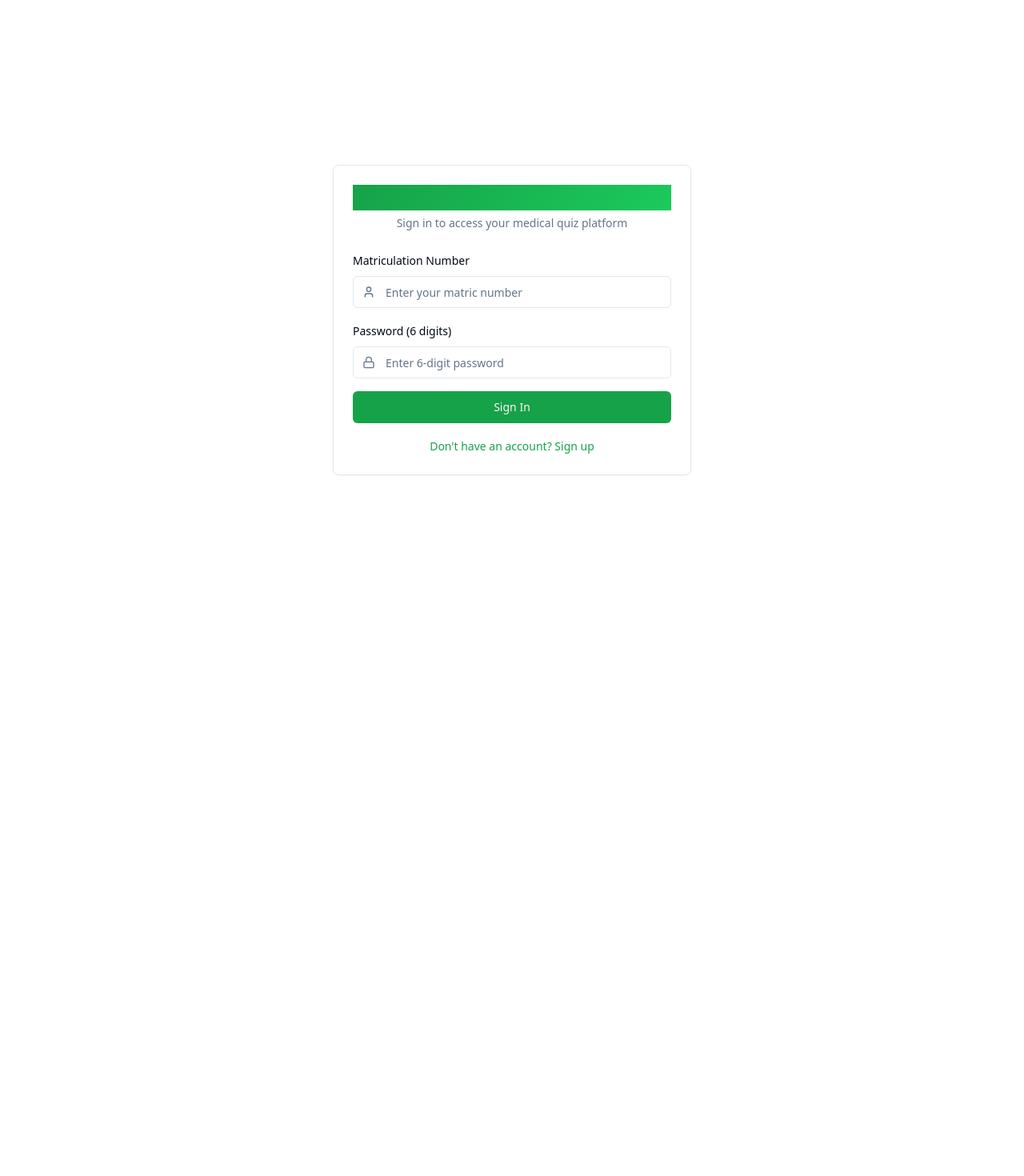
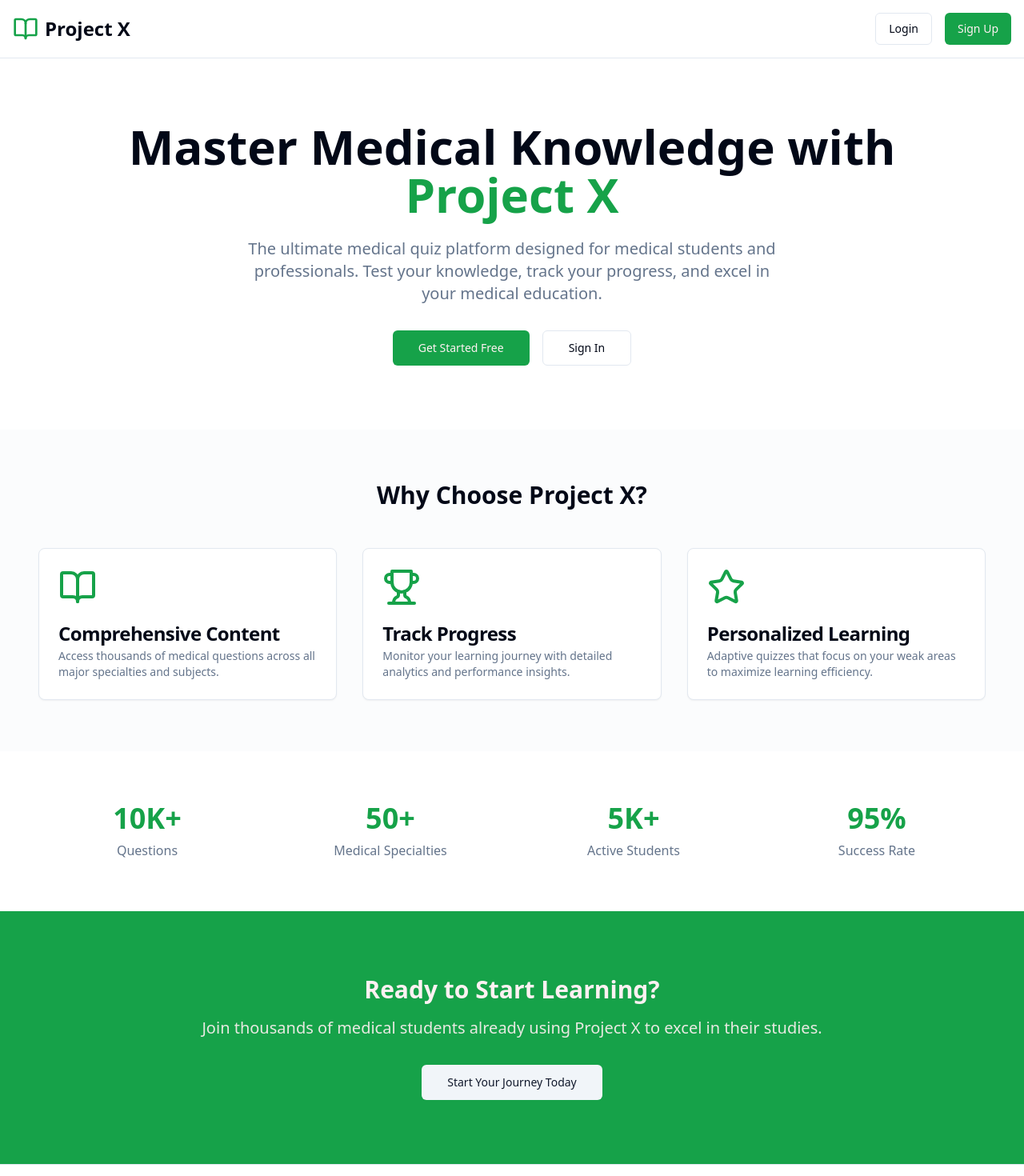
Before and after one commit to ProjectXacc/laucomprojctx, a React (Vite) app: page / in a window 1280 px wide. Shown: the top 1470 px of the page at 80% size. Before the commit the page ends 800 px from the top, so only its background shows below. Built offline with nearby package versions, Linux system fonts and the light colour scheme.

Commit message:
Add home page
Adds a home page accessible to all users.

```diff
--- a/src/App.tsx
+++ b/src/App.tsx
@@ -9,16 +9,17 @@ import { ThemeProvider } from '@/contexts/ThemeContext';
 import { LoginForm } from '@/components/auth/LoginForm';
 import { SignupForm } from '@/components/auth/SignupForm';
 import { Dashboard } from '@/components/Dashboard';
+import { HomePage } from '@/components/HomePage';
 import { QuizSelection, QuizSelection as QuizSelectionType } from '@/components/quiz/QuizSelection';
 import { Loader2 } from 'lucide-react';
 
 const queryClient = new QueryClient();
 
-type AppState = 'login' | 'signup' | 'dashboard' | 'quiz-selection' | 'quiz' | 'profile';
+type AppState = 'home' | 'login' | 'signup' | 'dashboard' | 'quiz-selection' | 'quiz' | 'profile';
 
 const AppContent = () => {
   const { user, isLoading } = useAuth();
-  const [appState, setAppState] = useState<AppState>('login');
+  const [appState, setAppState] = useState<AppState>('home');
   const [selectedCategory, setSelectedCategory] = useState<string>('');
 
   if (isLoading) {
@@ -27,20 +28,6 @@ const AppContent = () => {
         <div className="text-center">
           <Loader2 className="h-8 w-8 animate-spin mx-auto mb-4" />
           <p className="text-muted-foreground">Loading Project X...</p>
-        </div>
-      </div>
-    );
-  }
-
-  if (!user) {
-    return (
-      <div className="min-h-screen flex items-center justify-center bg-background px-4">
-        <div className="w-full max-w-md">
-          {appState === 'login' ? (
-            <LoginForm onSwitchToSignup={() => setAppState('signup')} />
-          ) : (
-            <SignupForm onSwitchToLogin={() => setAppState('login')} />
-          )}
         </div>
       </div>
     );
@@ -59,14 +46,57 @@ const AppContent = () => {
 
   const renderCurrentView = () => {
     switch (appState) {
+      case 'home':
+        return (
+          <HomePage
+            onLogin={() => setAppState('login')}
+            onSignup={() => setAppState('signup')}
+            onDashboard={() => setAppState('dashboard')}
+            isAuthenticated={!!user}
+          />
+        );
+      case 'login':
+        return (
+          <div className="min-h-screen flex items-center justify-center bg-background px-4">
+            <div className="w-full max-w-md">
+              <LoginForm
+                onSwitchToSignup={() => setAppState('signup')}
+                onSuccess={() => setAppState('dashboard')}
+                onBack={() => setAppState('home')}
+              />
+            </div>
+          </div>
+        );
+      case 'signup':
+        return (
+          <div className="min-h-screen flex items-center justify-center bg-background px-4">
+            <div className="w-full max-w-md">
+              <SignupForm
+                onSwitchToLogin={() => setAppState('login')}
+                onSuccess={() => setAppState('dashboard')}
+                onBack={() => setAppState('home')}
+              />
+            </div>
+          </div>
+        );
       case 'dashboard':
+        // Redirect to home if not authenticated
+        if (!user) {
+          setAppState('home');
+          return null;
+        }
         return (
           <Dashboard
             onStartQuiz={handleStartQuiz}
             onViewProfile={() => setAppState('profile')}
+            onHome={() => setAppState('home')}
           />
         );
       case 'quiz-selection':
+        if (!user) {
+          setAppState('home');
+          return null;
+        }
         return (
           <QuizSelection
             categoryId={selectedCategory}
@@ -75,40 +105,66 @@ const AppContent = () => {
           />
         );
       case 'profile':
+        if (!user) {
+          setAppState('home');
+          return null;
+        }
         return (
           <div className="min-h-screen flex items-center justify-center bg-background">
             <div className="text-center">
               <h2 className="text-2xl font-bold mb-4">Profile Page</h2>
               <p className="text-muted-foreground mb-4">Profile management coming soon!</p>
+              <div className="space-x-4">
                 <button
                   onClick={() => setAppState('dashboard')}
                   className="text-primary hover:underline"
                 >
                   Back to Dashboard
                 </button>
+                <button
+                  onClick={() => setAppState('home')}
+                  className="text-primary hover:underline"
+                >
+                  Go to Home
+                </button>
+              </div>
             </div>
           </div>
         );
       case 'quiz':
+        if (!user) {
+          setAppState('home');
+          return null;
+        }
         return (
           <div className="min-h-screen flex items-center justify-center bg-background">
             <div className="text-center">
               <h2 className="text-2xl font-bold mb-4">Quiz Interface</h2>
               <p className="text-muted-foreground mb-4">Quiz component coming soon!</p>
+              <div className="space-x-4">
                 <button
                   onClick={() => setAppState('dashboard')}
                   className="text-primary hover:underline"
                 >
                   Back to Dashboard
                 </button>
+                <button
+                  onClick={() => setAppState('home')}
+                  className="text-primary hover:underline"
+                >
+                  Go to Home
+                </button>
+              </div>
             </div>
           </div>
         );
       default:
         return (
-          <Dashboard
-            onStartQuiz={handleStartQuiz}
-            onViewProfile={() => setAppState('profile')}
+          <HomePage
+            onLogin={() => setAppState('login')}
+            onSignup={() => setAppState('signup')}
+            onDashboard={() => setAppState('dashboard')}
+            isAuthenticated={!!user}
           />
         );
     }
--- /dev/null
+++ b/src/components/HomePage.tsx
@@ -0,0 +1,153 @@
+
+import React from 'react';
+import { Card, CardContent, CardDescription, CardHeader, CardTitle } from '@/components/ui/card';
+import { Button } from '@/components/ui/button';
+import { BookOpen, Users, Trophy, Star } from 'lucide-react';
+
+interface HomePageProps {
+  onLogin: () => void;
+  onSignup: () => void;
+  onDashboard?: () => void;
+  isAuthenticated: boolean;
+}
+
+export const HomePage: React.FC<HomePageProps> = ({
+  onLogin,
+  onSignup,
+  onDashboard,
+  isAuthenticated
+}) => {
+  return (
+    <div className="min-h-screen bg-background">
+      {/* Header */}
+      <header className="border-b bg-background/95 backdrop-blur supports-[backdrop-filter]:bg-background/60">
+        <div className="container mx-auto px-4 py-4 flex justify-between items-center">
+          <div className="flex items-center space-x-2">
+            <BookOpen className="h-8 w-8 text-primary" />
+            <h1 className="text-2xl font-bold text-foreground">Project X</h1>
+          </div>
+          <div className="space-x-4">
+            {isAuthenticated ? (
+              <Button onClick={onDashboard}>Go to Dashboard</Button>
+            ) : (
+              <>
+                <Button variant="outline" onClick={onLogin}>Login</Button>
+                <Button onClick={onSignup}>Sign Up</Button>
+              </>
+            )}
+          </div>
+        </div>
+      </header>
+
+      {/* Hero Section */}
+      <section className="py-20 px-4">
+        <div className="container mx-auto text-center">
+          <h2 className="text-4xl md:text-6xl font-bold text-foreground mb-6">
+            Master Medical Knowledge with
+            <span className="text-primary block">Project X</span>
+          </h2>
+          <p className="text-xl text-muted-foreground mb-8 max-w-2xl mx-auto">
+            The ultimate medical quiz platform designed for medical students and professionals.
+            Test your knowledge, track your progress, and excel in your medical education.
+          </p>
+          {!isAuthenticated && (
+            <div className="space-x-4">
+              <Button size="lg" onClick={onSignup}>
+                Get Started Free
+              </Button>
+              <Button size="lg" variant="outline" onClick={onLogin}>
+                Sign In
+              </Button>
+            </div>
+          )}
+        </div>
+      </section>
+
+      {/* Features Section */}
+      <section className="py-16 px-4 bg-muted/30">
+        <div className="container mx-auto">
+          <h3 className="text-3xl font-bold text-center text-foreground mb-12">
+            Why Choose Project X?
+          </h3>
+          <div className="grid md:grid-cols-3 gap-8">
+            <Card>
+              <CardHeader>
+                <BookOpen className="h-12 w-12 text-primary mb-4" />
+                <CardTitle>Comprehensive Content</CardTitle>
+                <CardDescription>
+                  Access thousands of medical questions across all major specialties and subjects.
+                </CardDescription>
+              </CardHeader>
+            </Card>
+
+            <Card>
+              <CardHeader>
+                <Trophy className="h-12 w-12 text-primary mb-4" />
+                <CardTitle>Track Progress</CardTitle>
+                <CardDescription>
+                  Monitor your learning journey with detailed analytics and performance insights.
+                </CardDescription>
+              </CardHeader>
+            </Card>
+
+            <Card>
+              <CardHeader>
+                <Star className="h-12 w-12 text-primary mb-4" />
+                <CardTitle>Personalized Learning</CardTitle>
+                <CardDescription>
+                  Adaptive quizzes that focus on your weak areas to maximize learning efficiency.
+                </CardDescription>
+              </CardHeader>
+            </Card>
+          </div>
+        </div>
+      </section>
+
+      {/* Stats Section */}
+      <section className="py-16 px-4">
+        <div className="container mx-auto">
+          <div className="grid md:grid-cols-4 gap-8 text-center">
+            <div>
+              <div className="text-4xl font-bold text-primary mb-2">10K+</div>
+              <div className="text-muted-foreground">Questions</div>
+            </div>
+            <div>
+              <div className="text-4xl font-bold text-primary mb-2">50+</div>
+              <div className="text-muted-foreground">Medical Specialties</div>
+            </div>
+            <div>
+              <div className="text-4xl font-bold text-primary mb-2">5K+</div>
+              <div className="text-muted-foreground">Active Students</div>
+            </div>
+            <div>
+              <div className="text-4xl font-bold text-primary mb-2">95%</div>
+              <div className="text-muted-foreground">Success Rate</div>
+            </div>
+          </div>
+        </div>
+      </section>
+
+      {/* CTA Section */}
+      {!isAuthenticated && (
+        <section className="py-20 px-4 bg-primary text-primary-foreground">
+          <div className="container mx-auto text-center">
+            <h3 className="text-3xl font-bold mb-4">Ready to Start Learning?</h3>
+            <p className="text-xl mb-8 opacity-90">
+              Join thousands of medical students already using Project X to excel in their studies.
+            </p>
+            <Button size="lg" variant="secondary" onClick={onSignup}>
+              Start Your Journey Today
+            </Button>
+          </div>
+        </section>
+      )}
+
+      {/* Footer */}
+      <footer className="border-t py-8 px-4">
+        <div className="container mx-auto text-center text-muted-foreground">
+          <p>&copy; 2024 Project X. All rights reserved.</p>
+        </div>
+      </footer>
+    </div>
+  );
+};
```
Lines whose indentation alone changed are shown as unchanged.
